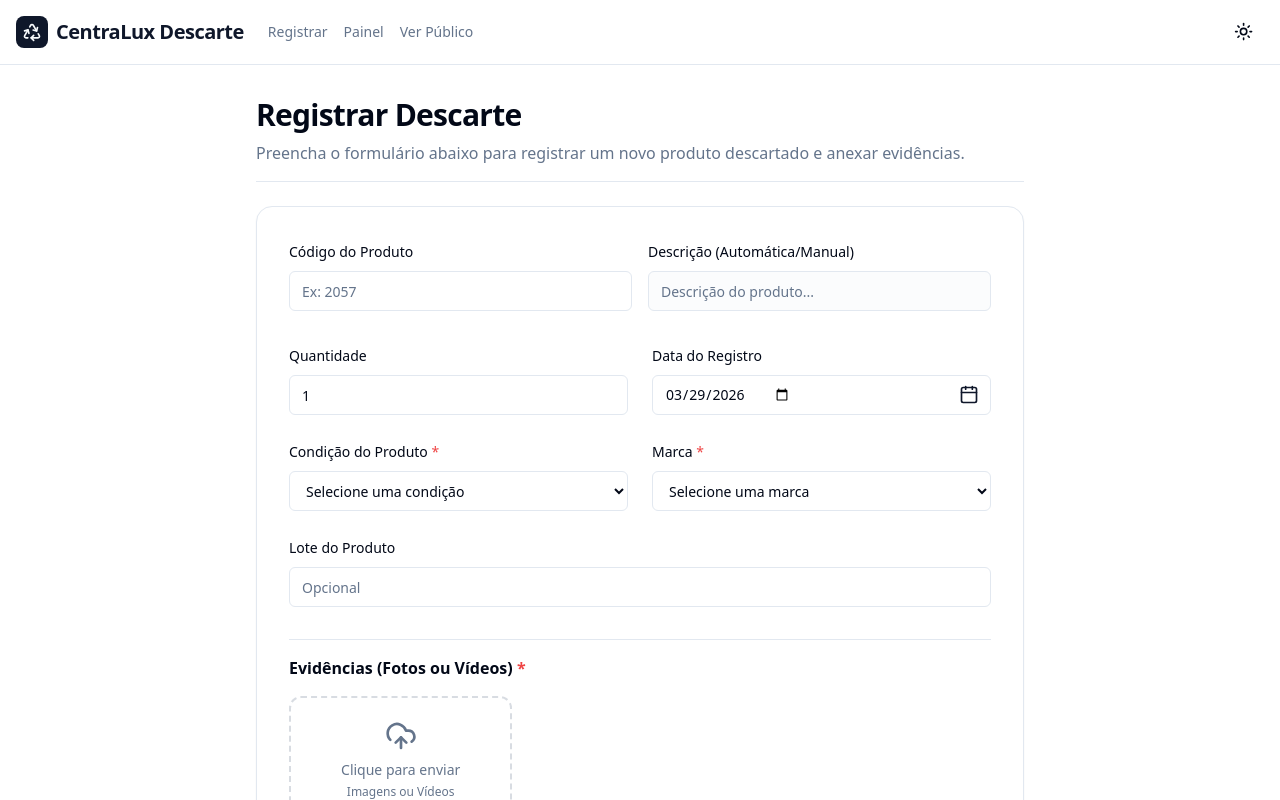
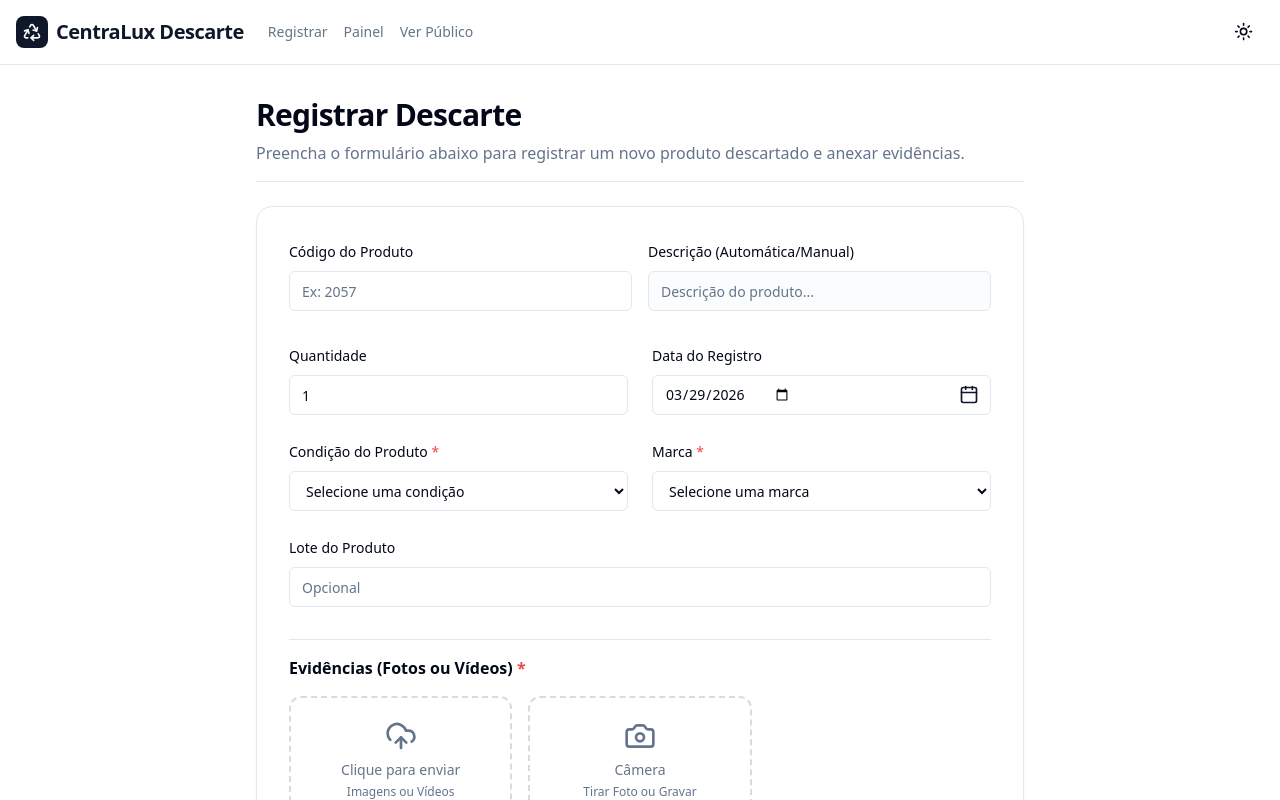
Before and after one commit to pedroliang/Centralux-Descarte, a React (Vite) app: page /#/ in a window 1280 px wide. Shown: the top 800 px of the page. Built offline with nearby package versions, Linux system fonts and the light colour scheme.

Commit message:
feat: adicionar botão para captura de câmera nas evidências

```diff
--- a/src/components/RegistrationForm.tsx
+++ b/src/components/RegistrationForm.tsx
@@ -2,7 +2,7 @@ import { useState, useEffect } from "react"
 import { useForm } from "react-hook-form"
 import { zodResolver } from "@hookform/resolvers/zod"
 import * as z from "zod"
-import { Loader2, UploadCloud, FileImage, FileVideo, X, CheckCircle, Calendar } from "lucide-react"
+import { Loader2, UploadCloud, FileImage, FileVideo, X, CheckCircle, Calendar, Camera } from "lucide-react"
 import { toast } from "sonner"
 import { cn } from "../lib/utils"
 import { fetchProductDescription } from "../lib/google-sheets"
@@ -360,6 +360,19 @@ export function RegistrationForm({ editId }: { editId?: string }) {
             />
           </label>
 
+          <label className="flex flex-col items-center justify-center w-full h-32 border-2 border-dashed border-muted-foreground/25 rounded-xl hover:bg-muted/50 hover:border-muted-foreground/50 transition-colors cursor-pointer text-muted-foreground hover:text-foreground">
+            <Camera className="h-8 w-8 mb-2" />
+            <span className="text-sm font-medium">Câmera</span>
+            <span className="text-xs mt-1">Tirar Foto ou Gravar</span>
+            <input
+              type="file"
+              className="hidden"
+              accept="image/*,video/*"
+              capture="environment"
+              onChange={handleFileChange}
+            />
+          </label>
+
           {files.map((file, idx) => (
             <div key={idx} className="relative flex items-center p-3 h-32 border rounded-xl bg-card border-border overflow-hidden group">
               <div className="flex flex-col items-center justify-center w-full gap-2 relative z-10">
```
